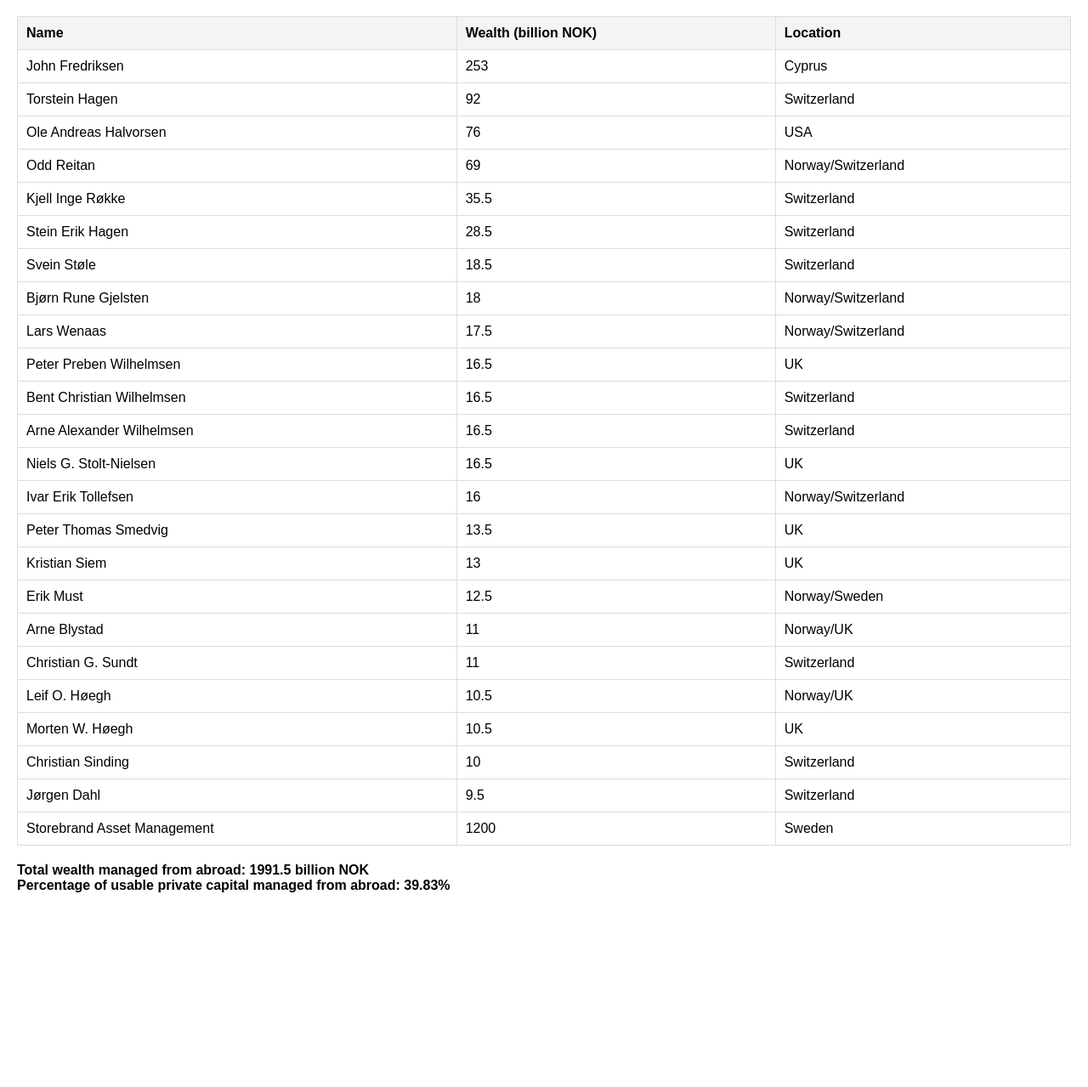
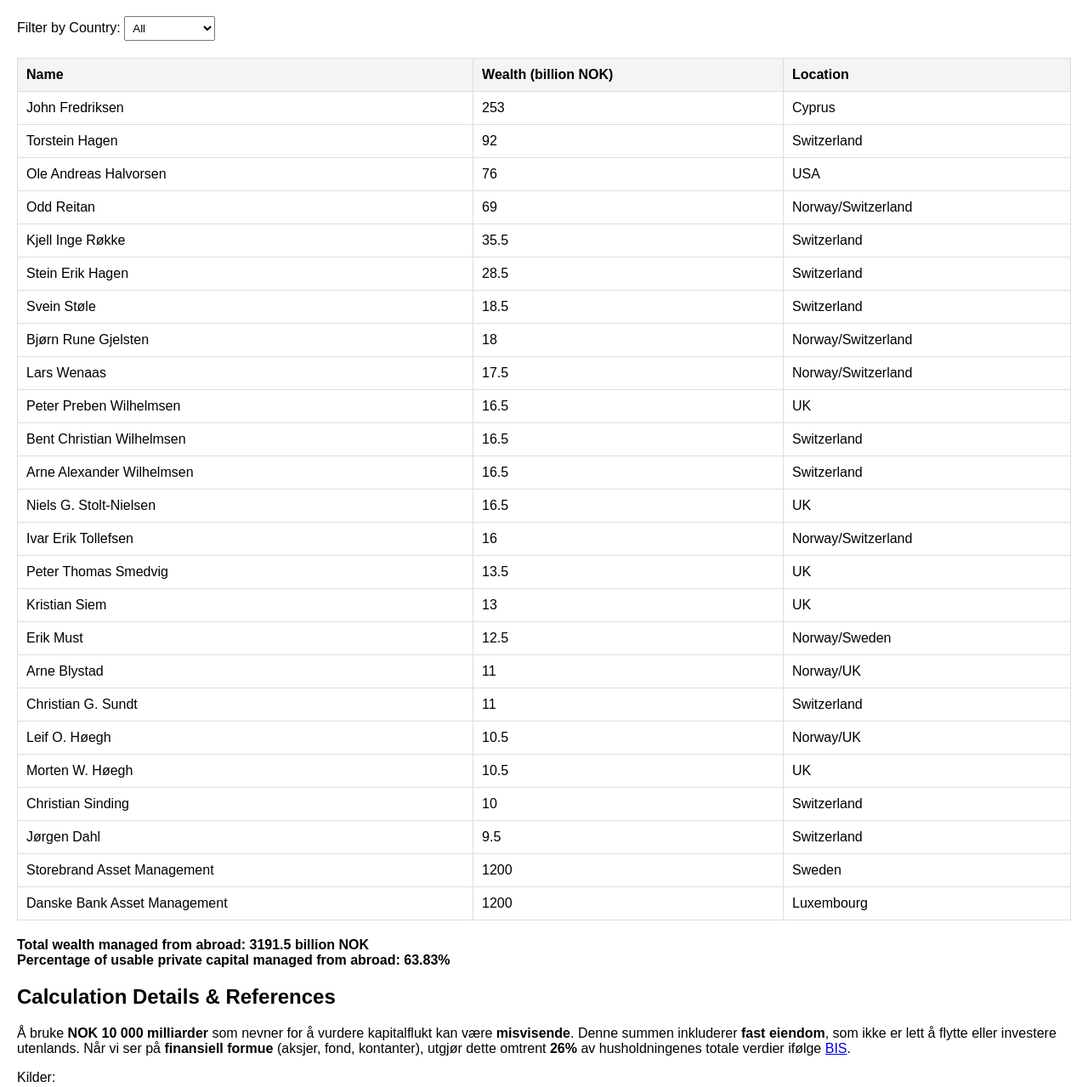
Before and after one commit to 1000x-Verdiskaping/Kapital, a plain HTML site: page index.html in a window 1280 px wide. Shown: the part 61-1340 px from the top of the page at 85% size. Before the commit the page ends 1132 px from the top, so only its background shows below. Drawn offline with Linux system fonts and the light colour scheme.

Commit message:
Update index.html

```diff
--- a/index.html
+++ b/index.html
@@ -24,11 +24,30 @@
         }
         .summary {
             font-weight: bold;
+            margin-bottom: 20px;
+        }
+        .references {
+            margin-top: 20px;
+        }
+        select {
+            margin-bottom: 20px;
+            padding: 5px;
         }
     </style>
 </head>
 <body>
     <h1>Norwegian Wealth Managed Abroad</h1>
+
+    <label for="country-filter">Filter by Country:</label>
+    <select id="country-filter">
+        <option value="All">All</option>
+        <option value="Switzerland">Switzerland</option>
+        <option value="Cyprus">Cyprus</option>
+        <option value="USA">USA</option>
+        <option value="Sweden">Sweden</option>
+        <option value="Luxembourg">Luxembourg</option>
+        <option value="UK">UK</option>
+    </select>
 
     <table>
         <thead>
@@ -43,6 +62,22 @@
     </table>
 
     <div class="summary" id="summary"></div>
+
+    <div class="references">
+        <h2>Calculation Details & References</h2>
+        <p>
+            Å bruke <strong>NOK 10 000 milliarder</strong> som nevner for å vurdere kapitalflukt kan være <strong>misvisende</strong>. Denne summen inkluderer <strong>fast eiendom</strong>, som ikke er lett å flytte eller investere utenlands.
+            Når vi ser på <strong>finansiell formue</strong> (aksjer, fond, kontanter), utgjør dette omtrent <strong>26%</strong> av husholdningenes totale verdier ifølge <a href="https://www.bis.org/ifc/publ/ifcb39zs.pdf" target="_blank">BIS</a>.
+        </p>
+        <p>
+            Kilder:
+            <ul>
+                <li><a href="https://www.finansavisen.no/finans/2024/09/19/8178722/milliardaerene-som-flyttet-ut-har-dobbelt-sa-hoy-avkastning-som-patriotene" target="_blank">Finansavisen - Milliardærene som flyttet ut</a></li>
+                <li><a href="https://www.bis.org/ifc/publ/ifcb39zs.pdf" target="_blank">BIS Report on Norwegian Household Wealth</a></li>
+                <li><a href="https://www.dn.no/marked/storebrand-asset-management/fond/storebrand-asset-management-flytter-norske-fond-til-sverige/2-1-1751772" target="_blank">DN - Storebrand Asset Management flytter norske fond til Sverige</a></li>
+            </ul>
+        </p>
+    </div>
 
     <script>
         const abroadResidents = [
@@ -69,7 +104,8 @@
             { name: "Morten W. Høegh", wealth: 10.5, location: "UK" },
             { name: "Christian Sinding", wealth: 10, location: "Switzerland" },
             { name: "Jørgen Dahl", wealth: 9.5, location: "Switzerland" },
-            { name: "Storebrand Asset Management", wealth: 1200, location: "Sweden" }
+            { name: "Storebrand Asset Management", wealth: 1200, location: "Sweden" },
+            { name: "Danske Bank Asset Management", wealth: 1200, location: "Luxembourg" }
         ];
 
         const totalUsablePrivateCapital = 5000; // in billion NOK
@@ -77,7 +113,11 @@
         const table = document.getElementById('wealth-table');
         let totalAbroadWealth = 0;
 
-        abroadResidents.forEach(person => {
+        function renderTable(filteredResidents) {
+            table.innerHTML = '';
+            totalAbroadWealth = 0;
+
+            filteredResidents.forEach(person => {
                 totalAbroadWealth += person.wealth;
                 const row = `<tr>
                                 <td>${person.name}</td>
@@ -90,6 +130,19 @@
             const percentageAbroadWealth = ((totalAbroadWealth / totalUsablePrivateCapital) * 100).toFixed(2);
 
             document.getElementById('summary').innerText = `Total wealth managed from abroad: ${totalAbroadWealth} billion NOK \nPercentage of usable private capital managed from abroad: ${percentageAbroadWealth}%`;
+        }
+
+        document.getElementById('country-filter').addEventListener('change', (event) => {
+            const selectedCountry = event.target.value;
+            const filteredResidents = selectedCountry === 'All'
+                ? abroadResidents
+                : abroadResidents.filter(person => person.location.includes(selectedCountry));
+
+            renderTable(filteredResidents);
+        });
+
+        // Initial render with all data
+        renderTable(abroadResidents);
     </script>
 </body>
 </html>
```
Lines whose indentation alone changed are shown as unchanged.
